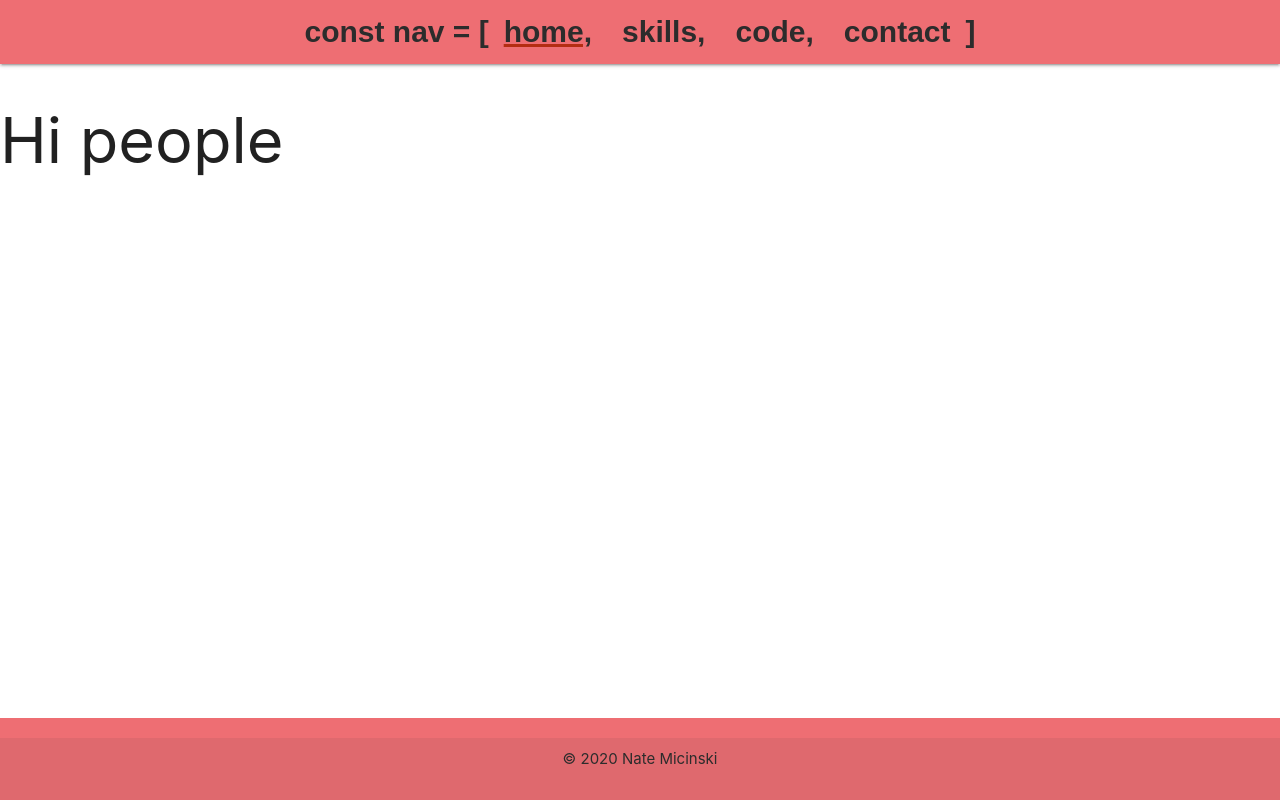
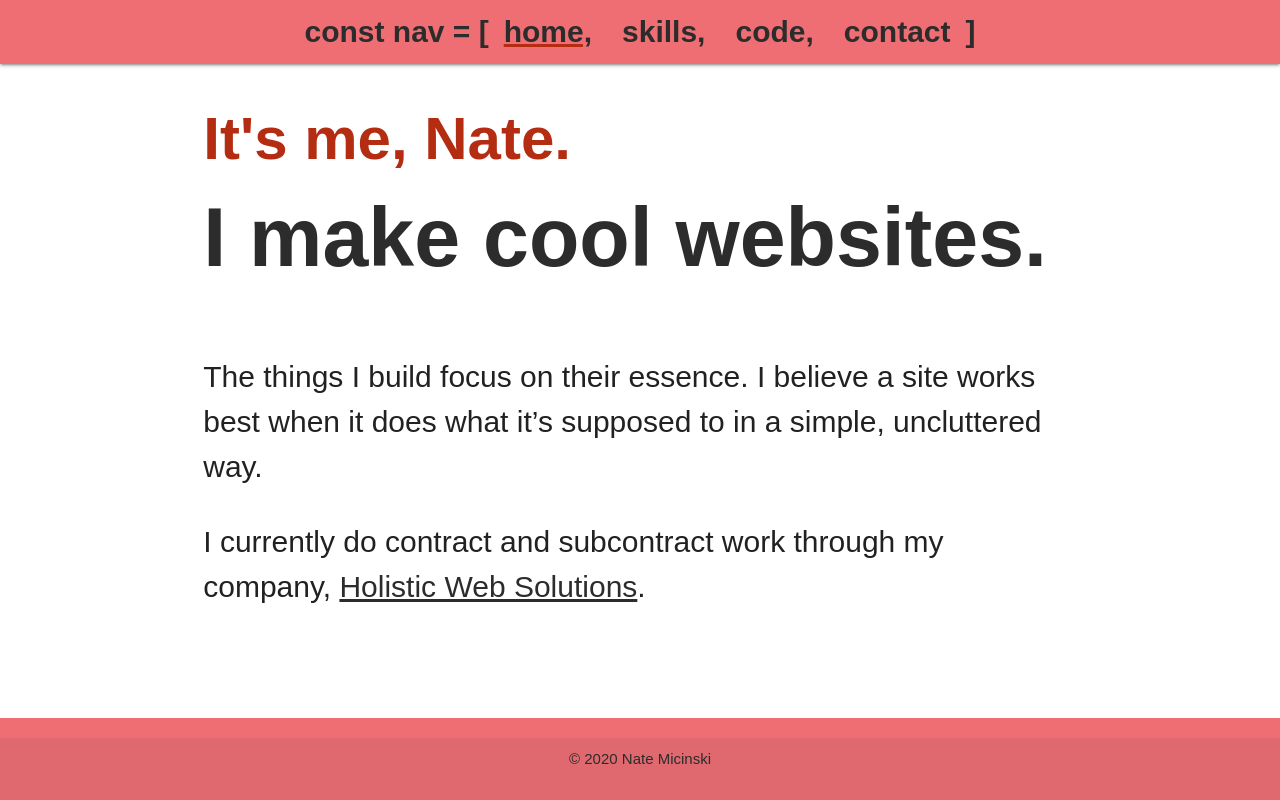
Before and after one commit to its-nate/portfolio-gatsby, a Gatsby site: page / in a window 1280 px wide. Built offline with nearby package versions, Linux system fonts and the light colour scheme; Gatsby itself is replaced by a stand-in of ours.

Commit message:
landing page body

```diff
--- a/src/components/layout.css
+++ b/src/components/layout.css
@@ -11,6 +11,14 @@ Global Styles
 
 main {
   flex: 1 0 auto;
+}
+
+body {
+  font-family: Quicksand, sans-serif;
+}
+
+.container {
+  width: 55%;
 }
 
 /*
@@ -27,7 +35,6 @@ nav {
 
 #nav-mobile,
 .nav-item {
-  font-family: Quicksand, sans-serif;
   font-size: 2rem;
   font-weight: 800;
   color: #2c2c2c;
@@ -64,7 +71,6 @@ nav.nav-center ul li a {
 
 .sidenav > li,
 .sidenav > li > a {
-  font-family: Quicksand, sans-serif;
   font-size: 2rem;
   font-weight: 800;
 }
@@ -72,6 +78,35 @@ nav.nav-center ul li a {
 .active-nav {
   text-decoration-color: #b42d12;
   text-decoration-line: underline;
+}
+
+/*
+=========================
+Page Styles
+=========================
+*/
+
+.page-header {
+  color: #b42d12;
+  font-size: 4rem;
+  font-weight: 800;
+  margin-bottom: 0;
+}
+
+.page-subhead {
+  color: #2c2c2c;
+  font-size: 5.5rem;
+  font-weight: 800;
+  margin-top: 0;
+}
+
+.page-body {
+  font-size: 2rem;
+}
+
+.page-link {
+  color: #2c2c2c;
+  text-decoration: underline;
 }
 
 /*
--- a/src/pages/index.js
+++ b/src/pages/index.js
@@ -7,7 +7,31 @@ import SEO from "../components/seo"
 const IndexPage = () => (
   <Layout>
     <SEO title="home" />
-    <h1>Hi people</h1>
+    <div className="container">
+      <div className="row">
+        <div className="col s12">
+          <h1 className="page-header">It's me, Nate.</h1>
+        </div>
+      </div>
+      <div className="row">
+        <div className="col s12">
+          <h2 className="page-subhead">I make cool websites.</h2>
+        </div>
+      </div>
+      <div className="row">
+        <div className="col s12">
+          <p className="page-body">
+            The things I build focus on their essence. I believe a site works
+            best when it does what it’s supposed to in a simple, uncluttered
+            way.
+          </p>
+          <p className="page-body">
+            I currently do contract and subcontract work through my company,&nbsp;
+            <a href="https://www.holisticwebsolutions.com" target="_blank" rel="noreferrer" class="page-link">Holistic Web Solutions</a>.
+          </p>
+        </div>
+      </div>
+    </div>
   </Layout>
 )
 
```
